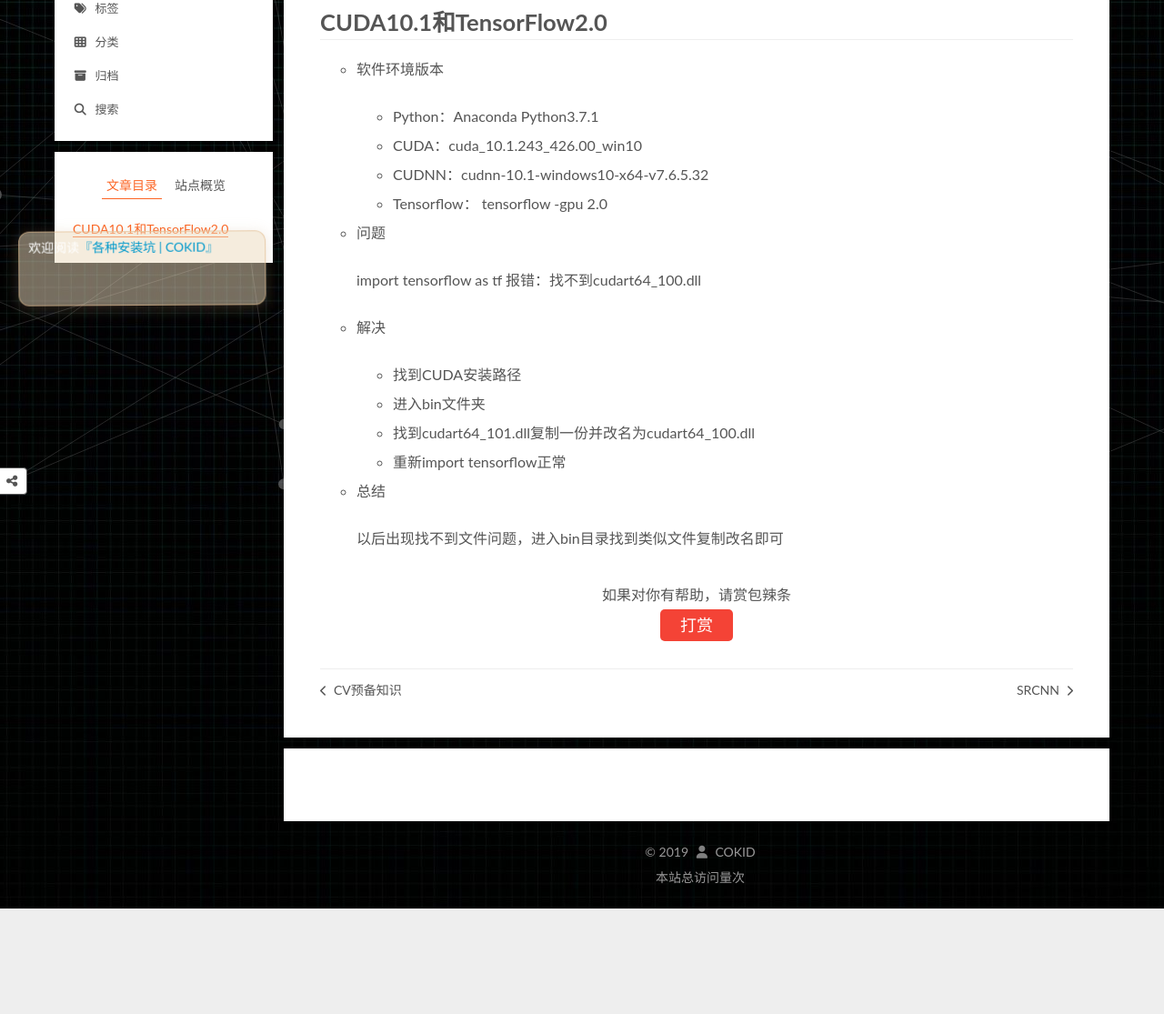
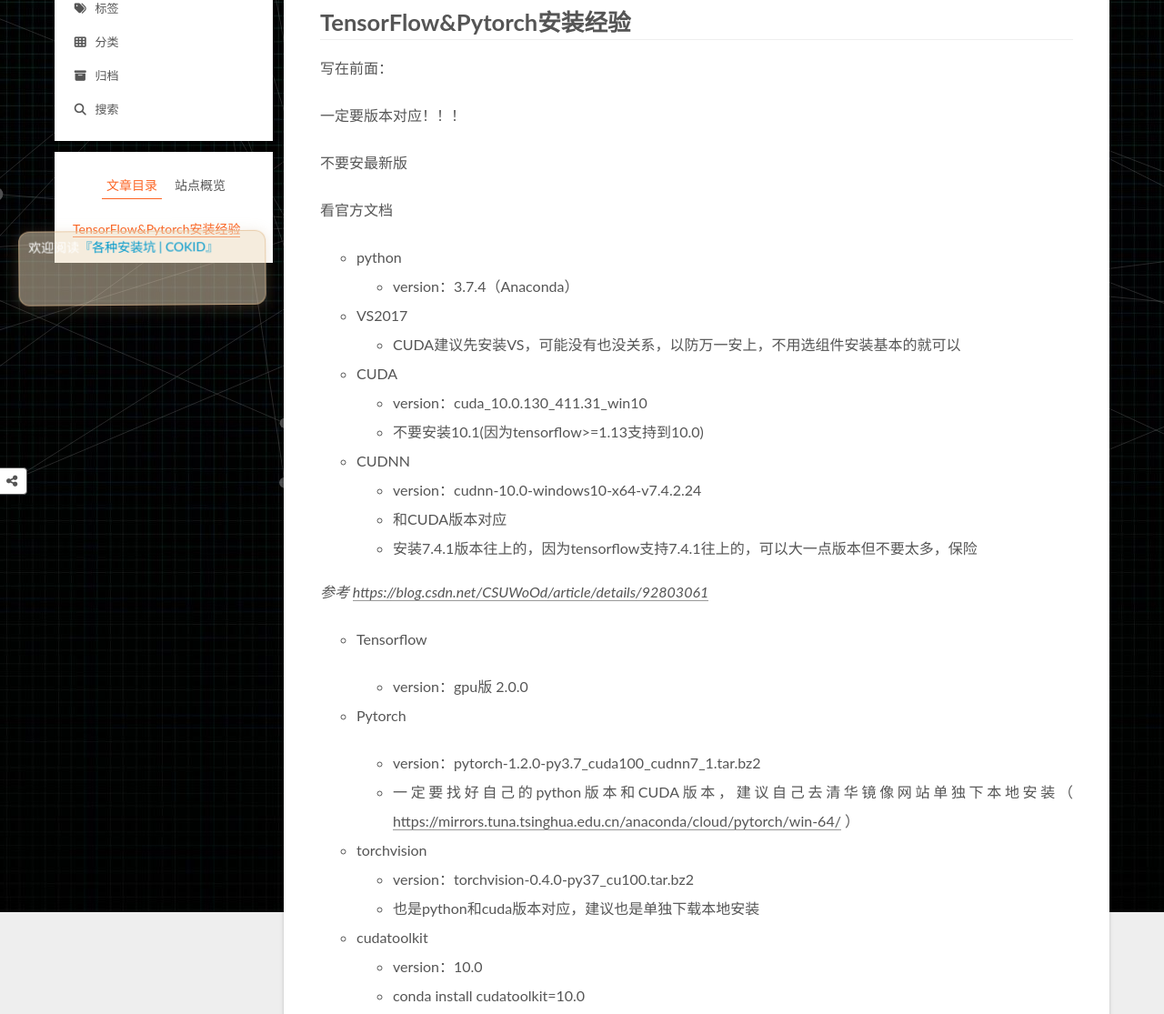
Before and after one commit to COKID/cokid.github.io, a plain HTML site: page 2019/11/16/安装经验/各种安装坑/index.html in a window 1280 px wide. Shown: the part 218-1333 px from the top of the page at 91% size. Before the commit the page ends 1217 px from the top, so only its background shows below. Drawn offline with nearby package versions, Linux system fonts and the light colour scheme; some packages are replaced by stand-ins of ours; no server answers; animation ran at ten frames a second; a script that the page names is missing.

Commit message:
Site updated: 2019-11-23 17:18:32

```diff
--- a/2019/11/16/安装经验/各种安装坑/index.html
+++ b/2019/11/16/安装经验/各种安装坑/index.html
@@ -118,7 +118,7 @@
 <meta property="og:url" content="/2019/11/16/安装经验/各种安装坑/index.html">
 <meta property="og:site_name" content="COKID">
 <meta property="og:description" content="记录安装环境的时候遇到的各种坑">
-<meta property="og:updated_time" content="2019-11-16T00:37:22.000Z">
+<meta property="og:updated_time" content="2019-11-21T06:36:54.769Z">
 <meta name="twitter:card" content="summary">
 <meta name="twitter:title" content="各种安装坑">
 <meta name="twitter:description" content="记录安装环境的时候遇到的各种坑">
@@ -387,12 +387,24 @@
 
 
 
-              <time title="创建时间：2019-11-16 08:26:50 / 修改时间：08:37:22" itemprop="dateCreated datePublished" datetime="2019-11-16T08:26:50+08:00">2019-11-16</time>
-
-
-
-
-
+              <time title="创建时间：2019-11-16 08:26:50" itemprop="dateCreated datePublished" datetime="2019-11-16T08:26:50+08:00">2019-11-16</time>
+
+
+
+
+
+
+
+                <span class="post-meta-divider">|</span>
+
+
+                <span class="post-meta-item-icon">
+                  <i class="fa fa-calendar-check-o"></i>
+                </span>
+
+                  <span class="post-meta-item-text">更新于</span>
+
+                <time title="修改时间：2019-11-21 14:36:54" itemprop="dateModified" datetime="2019-11-21T14:36:54+08:00">2019-11-21</time>
 
 
           </span>
@@ -466,28 +478,53 @@
 
         <p>记录安装环境的时候遇到的各种坑</p>
 <a id="more"></a>
-<h1 id="CUDA10-1和TensorFlow2-0"><a href="#CUDA10-1和TensorFlow2-0" class="headerlink" title="CUDA10.1和TensorFlow2.0"></a>CUDA10.1和TensorFlow2.0</h1><ul>
-<li><p>软件环境版本</p>
+<h1 id="TensorFlow-amp-Pytorch安装经验"><a href="#TensorFlow-amp-Pytorch安装经验" class="headerlink" title="TensorFlow&amp;Pytorch安装经验"></a>TensorFlow&amp;Pytorch安装经验</h1><p>写在前面：</p>
+<p>一定要版本对应！！！</p>
+<p>不要安最新版</p>
+<p>看官方文档</p>
 <ul>
-<li>Python：Anaconda Python3.7.1</li>
-<li>CUDA：cuda_10.1.243_426.00_win10</li>
-<li>CUDNN：cudnn-10.1-windows10-x64-v7.6.5.32</li>
-<li>Tensorflow： tensorflow -gpu 2.0</li>
+<li>python<ul>
+<li>version：3.7.4（Anaconda） </li>
 </ul>
 </li>
-<li><p>问题</p>
-<p>import tensorflow as tf 报错：找不到cudart64_100.dll</p>
-</li>
-<li><p>解决</p>
-<ul>
-<li>找到CUDA安装路径</li>
-<li>进入bin文件夹</li>
-<li>找到cudart64_101.dll复制一份并改名为cudart64_100.dll</li>
-<li>重新import tensorflow正常</li>
+<li>VS2017<ul>
+<li>CUDA建议先安装VS，可能没有也没关系，以防万一安上，不用选组件安装基本的就可以</li>
 </ul>
 </li>
-<li><p>总结</p>
-<p>以后出现找不到文件问题，进入bin目录找到类似文件复制改名即可</p>
+<li>CUDA<ul>
+<li>version：cuda_10.0.130_411.31_win10</li>
+<li>不要安装10.1(因为tensorflow&gt;=1.13支持到10.0)</li>
+</ul>
+</li>
+<li>CUDNN<ul>
+<li>version：cudnn-10.0-windows10-x64-v7.4.2.24</li>
+<li>和CUDA版本对应</li>
+<li>安装7.4.1版本往上的，因为tensorflow支持7.4.1往上的，可以大一点版本但不要太多，保险</li>
+</ul>
+</li>
+</ul>
+<p><em>参考 <a href="https://blog.csdn.net/CSUWoOd/article/details/92803061" target="_blank" rel="external">https://blog.csdn.net/CSUWoOd/article/details/92803061</a></em> </p>
+<ul>
+<li><p>Tensorflow</p>
+<ul>
+<li>version：gpu版 2.0.0</li>
+</ul>
+</li>
+<li><p>Pytorch</p>
+<ul>
+<li>version：pytorch-1.2.0-py3.7_cuda100_cudnn7_1.tar.bz2</li>
+<li>一定要找好自己的python版本和CUDA版本，建议自己去清华镜像网站单独下本地安装（ <a href="https://mirrors.tuna.tsinghua.edu.cn/anaconda/cloud/pytorch/win-64/" target="_blank" rel="external">https://mirrors.tuna.tsinghua.edu.cn/anaconda/cloud/pytorch/win-64/</a> ）</li>
+</ul>
+</li>
+<li>torchvision<ul>
+<li>version：torchvision-0.4.0-py37_cu100.tar.bz2</li>
+<li>也是python和cuda版本对应，建议也是单独下载本地安装</li>
+</ul>
+</li>
+<li>cudatoolkit<ul>
+<li>version：10.0</li>
+<li>conda install cudatoolkit=10.0</li>
+</ul>
 </li>
 </ul>
 
@@ -821,7 +858,7 @@
 
 
 
-              <div class="post-toc-content"><ol class="nav"><li class="nav-item nav-level-1"><a class="nav-link" href="#CUDA10-1和TensorFlow2-0"><span class="nav-text">CUDA10.1和TensorFlow2.0</span></a></li></ol></div>
+              <div class="post-toc-content"><ol class="nav"><li class="nav-item nav-level-1"><a class="nav-link" href="#TensorFlow-amp-Pytorch安装经验"><span class="nav-text">TensorFlow&Pytorch安装经验</span></a></li></ol></div>
 
 
           </div>
--- a/css/main.css
+++ b/css/main.css
@@ -1943,7 +1943,7 @@ pre .javascript .function {
   width: 4px;
   height: 4px;
   border-radius: 50%;
-  background: #7f50ff;
+  background: #ac2245;
 }
 .links-of-blogroll {
   font-size: 13px;
```
Also changed, not shown: 2019/10/07/数据科学/CV预备知识/index.html (+23 -3 lines), 2019/11/17/数据科学/SRCNN/index.html (+3 -3 lines), index.html (+20 -8 lines), search.xml (+3 -3 lines).
